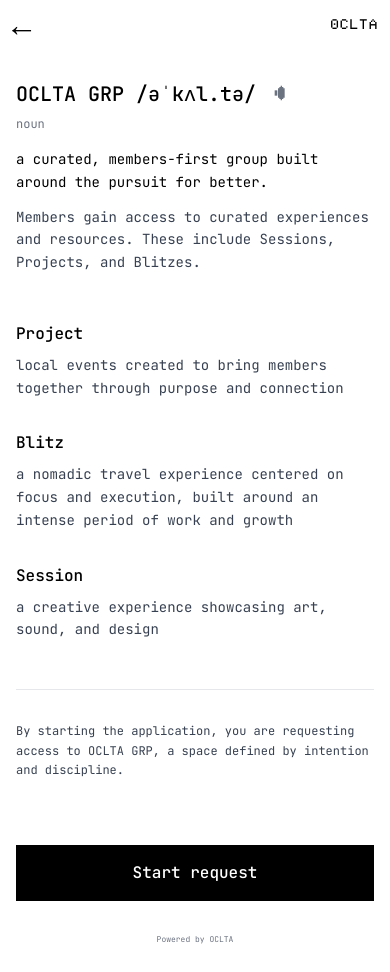
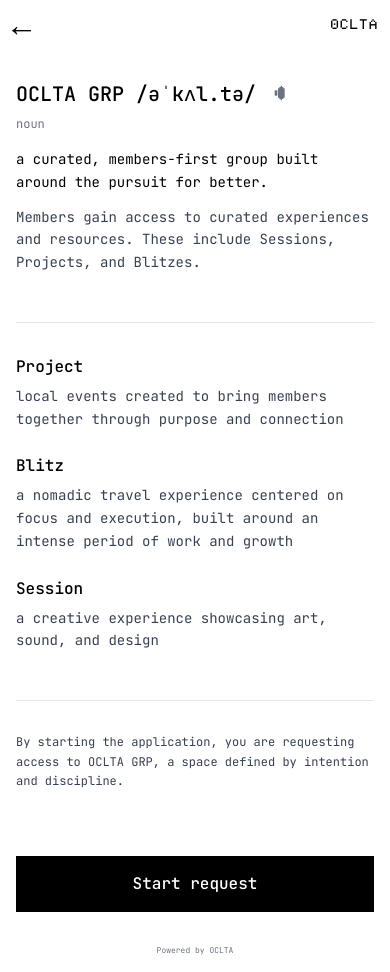
Before and after one commit to welcmhome/oclta-apply, a Next.js app: page /join in a window 390 px wide. Built offline with nearby package versions, Linux system fonts and the light colour scheme.

Commit message:
Differentiate Project/Blitz/Session sections from OCLTA GRP definition
- Add border-top separator above the three sections
- Add padding-top for visual separation
- Reduce spacing between items (space-y-6/8 instead of 8/10)
- Reduce heading margin (mb-1.5 instead of mb-2) for tighter layout

```diff
--- a/app/join/page.tsx
+++ b/app/join/page.tsx
@@ -112,10 +112,10 @@ function IntroScreen() {
       </div>
 
       {/* Three definitions */}
-      <div className="space-y-8 sm:space-y-10">
+      <div className="pt-8 border-t border-gray-200 space-y-6 sm:space-y-8">
         {/* Project */}
         <div className="intro-fade-in-delay-1">
-          <h2 className="text-base sm:text-lg font-medium text-oclta-black mb-2">Project</h2>
+          <h2 className="text-base sm:text-lg font-medium text-oclta-black mb-1.5">Project</h2>
           <p className="text-sm sm:text-base text-gray-700 leading-relaxed font-light">
             local events created to bring members together through purpose and connection
           </p>
@@ -123,7 +123,7 @@ function IntroScreen() {
 
         {/* Blitz */}
         <div className="intro-fade-in-delay-2">
-          <h2 className="text-base sm:text-lg font-medium text-oclta-black mb-2">Blitz</h2>
+          <h2 className="text-base sm:text-lg font-medium text-oclta-black mb-1.5">Blitz</h2>
           <p className="text-sm sm:text-base text-gray-700 leading-relaxed font-light">
             a nomadic travel experience centered on focus and execution, built around an intense period of work and growth
           </p>
@@ -131,7 +131,7 @@ function IntroScreen() {
 
         {/* Session */}
         <div className="intro-fade-in-delay-3">
-          <h2 className="text-base sm:text-lg font-medium text-oclta-black mb-2">Session</h2>
+          <h2 className="text-base sm:text-lg font-medium text-oclta-black mb-1.5">Session</h2>
           <p className="text-sm sm:text-base text-gray-700 leading-relaxed font-light">
             a creative experience showcasing art, sound, and design
           </p>
```
